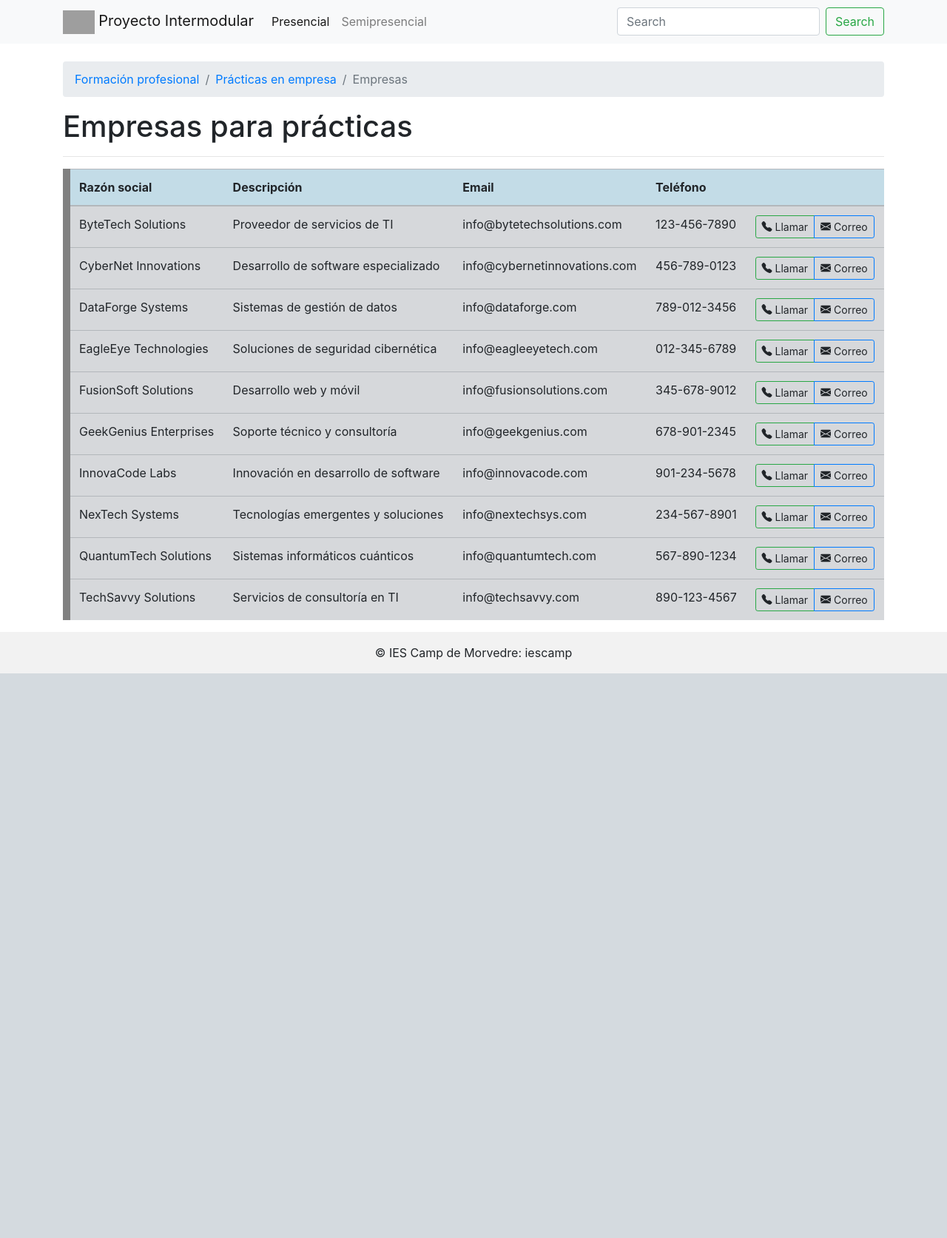
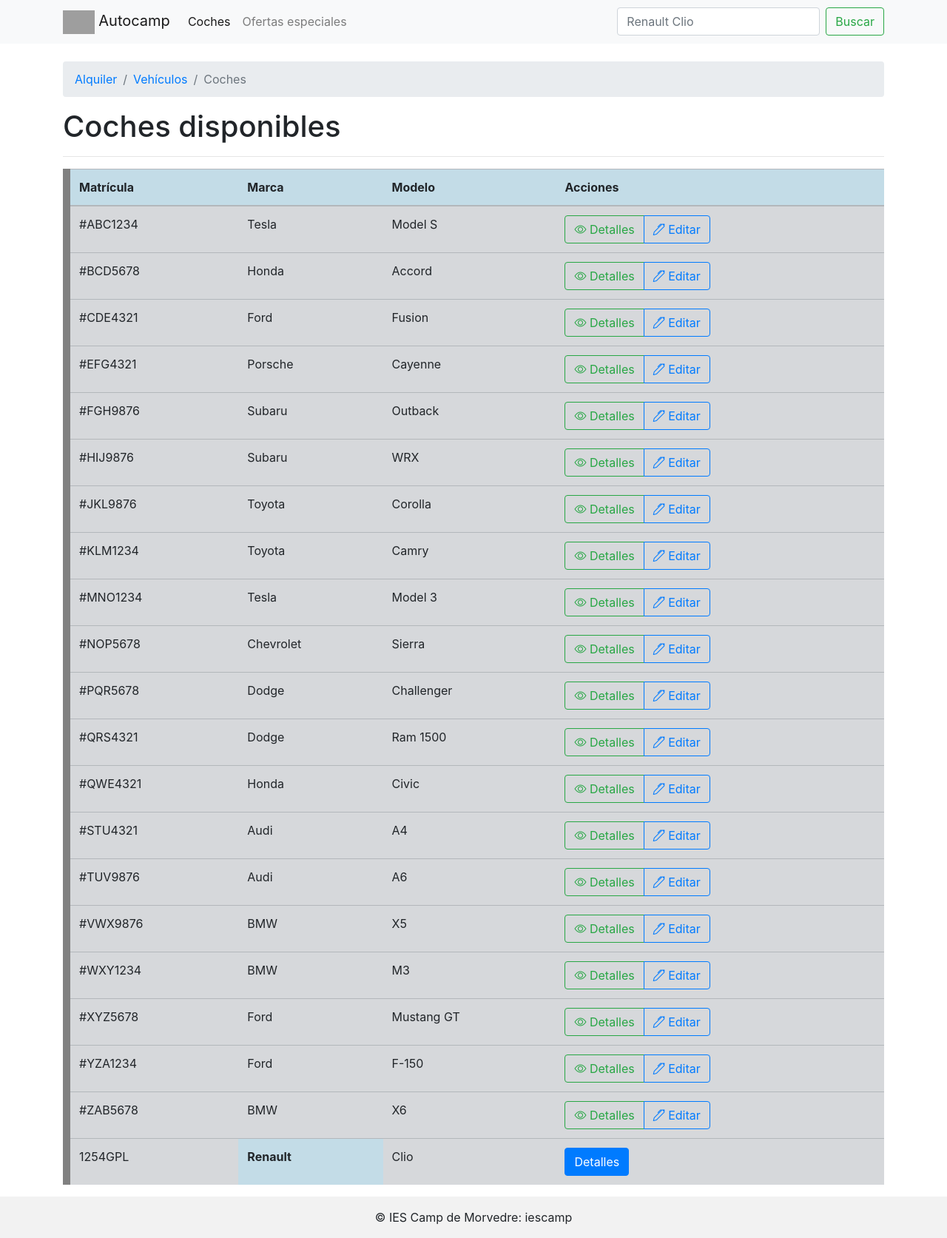
Before and after one commit to jrpellicer/proyectoasir, a PHP site: page / in a window 1280 px wide. Shown: the whole page at 74% size. Before the commit the page ends 910 px from the top, so only its background shows below. Run offline with PHP 8.4, Linux system fonts and the light colour scheme; data comes from the database, SQL or seed files in the repository; data that the repository does not hold is empty; some libraries are stand-ins or nearby versions; grey boxes are pictures that could not be loaded.

Commit message:
m'he cansat de posar mes coses

```diff
--- a/www/index.php
+++ b/www/index.php
@@ -1,7 +1,7 @@
 <!doctype html>
 <html lang="es">
     <head>
-        <title>Proyecto Intermodular</title>
+        <title>Auto Camp</title>
         <meta charset="utf-8" />
         <meta
             name="viewport"
@@ -39,7 +39,7 @@
                 <div class="container">
                     <a class="navbar-brand" href="#">
                         <img src="assets/images/frog_square_32x32.png" height="32px" alt="frog" >
-                        Proyecto Intermodular
+                        Autocamp
                     </a>
                     <button class="navbar-toggler d-lg-none" type="button" data-toggle="collapse" data-target="#collapsibleNavId" aria-controls="collapsibleNavId"
                         aria-expanded="false" aria-label="Toggle navigation">
@@ -48,10 +48,10 @@
                     <div class="collapse navbar-collapse" id="collapsibleNavId">
                         <ul class="navbar-nav mr-auto mt-2 mt-lg-0">
                             <li class="nav-item active">
-                                <a class="nav-link" href="#">Presencial <span class="sr-only">(current)</span></a>
+                                <a class="nav-link" href="#">Coches <span class="sr-only">(current)</span></a>
                             </li>
                             <li class="nav-item">
-                                <a class="nav-link" href="#">Semipresencial</a>
+                                <a class="nav-link" href="#">Ofertas especiales</a>
                             </li>
                             <!-- <li class="nav-item dropdown">
                                 <a class="nav-link dropdown-toggle" href="#" id="dropdownId" data-toggle="dropdown" aria-haspopup="true" aria-expanded="false">Dropdown</a>
@@ -62,8 +62,8 @@
                             </li> -->
                         </ul>
                         <form class="form-inline my-2 my-lg-0">
-                            <input class="form-control mr-sm-2" type="text" placeholder="Search">
-                            <button class="btn btn-outline-success my-2 my-sm-0" type="submit">Search</button>
+                            <input class="form-control mr-sm-2" type="text" placeholder="Renault Clio">
+                            <button class="btn btn-outline-success my-2 my-sm-0" type="submit">Buscar</button>
                         </form>
                     </div>
                 </div>
@@ -77,15 +77,15 @@
 
             <div class="container">
                 <nav class="breadcrumb">
-                    <a class="breadcrumb-item" href="#">Formación profesional</a>
-                    <a class="breadcrumb-item" href="#">Prácticas en empresa</a>
-                    <span class="breadcrumb-item active">Empresas</span>
+                    <a class="breadcrumb-item" href="#">Alquiler</a>
+                    <a class="breadcrumb-item" href="#">Vehículos</a>
+                    <span class="breadcrumb-item active">Coches</span>
                 </nav>
             </div>
 
 
             <div class="container">
-                <h1>Empresas para prácticas</h1>
+                <h1>Coches disponibles</h1>
 
                 <hr>
 
@@ -97,18 +97,16 @@
                     >
                         <thead>
                             <tr>
-                                <th>Razón social</th>
-                                <th>Descripción</th>
-                                <th>Email</th>
-                                <th>Teléfono</th>
-                                <th></th>
+                                <th>Matrícula</th>
+                                <th>Marca</th>
+                                <th>Modelo</th>
+                                <th>Acciones</th>
                             </tr>
                         </thead>
                         <tbody>
 
                             <?php
-
-                                $sql = "SELECT * FROM clientes";
+                                $sql = "SELECT * FROM cars";
                                 $result = $conn->query($sql);
 
 								if ($result->num_rows > 0)
@@ -116,14 +114,13 @@
 									while ( $row = $result->fetch_assoc() )
 									{
 										echo "  <tr>
-													<td>{$row['razon_social']}</td>
-													<td>{$row['descripcion']}</td>
-													<td>{$row['email']}</td>
-													<td>{$row['telefono']}</td>
+													<td>#{$row['license_plate']}</td>
+													<td>{$row['brand']}</td>
+													<td>{$row['model']}</td>
 													<td>
 														<div class='btn-group'>
-															<a class='btn btn-outline-success btn-sm'><i class='bi bi-telephone-fill'></i> Llamar</a>
-															<a class='btn btn-outline-primary btn-sm'><i class='bi bi-envelope-fill'></i> Correo</a>
+															<a href='car_detail.php?license_plate={$row['license_plate']}&brand={$row['brand']}&model={$row['model']}' class='btn btn-outline-success btn-md'><i class='bi bi-eye'></i> Detalles</a>
+															<a href='#' class='btn btn-outline-primary btn-md'><i class='bi bi-pen'></i> Editar</a>
 														</div>
 													</td>
 												</tr>";
@@ -134,6 +131,16 @@
 									echo "<tr><td class='danger' colspan='5'>No hay datos disponibles</td></tr>";
 								}
                             ?>
+
+                            <tr>
+                                <td>1254GPL</td>
+                                <th>Renault</td>
+                                <td>Clio</td>
+                                <td>
+                                    <a href="car_detail.html" class="btn btn-primary">Detalles</a>
+                                </td>
+                            </tr>
+
                         </tbody>
                     </table>
                 </div>
```
Also changed, not shown: asir.sql (deleted, +0 -27 lines), docker/mysql/create_database.sql (added, +62 -0 lines), www/car_detail.php (added, +200 -0 lines), www/assets/images/renault_clio.jpg (added), 1 other file. Lines whose indentation alone changed are shown as unchanged.
